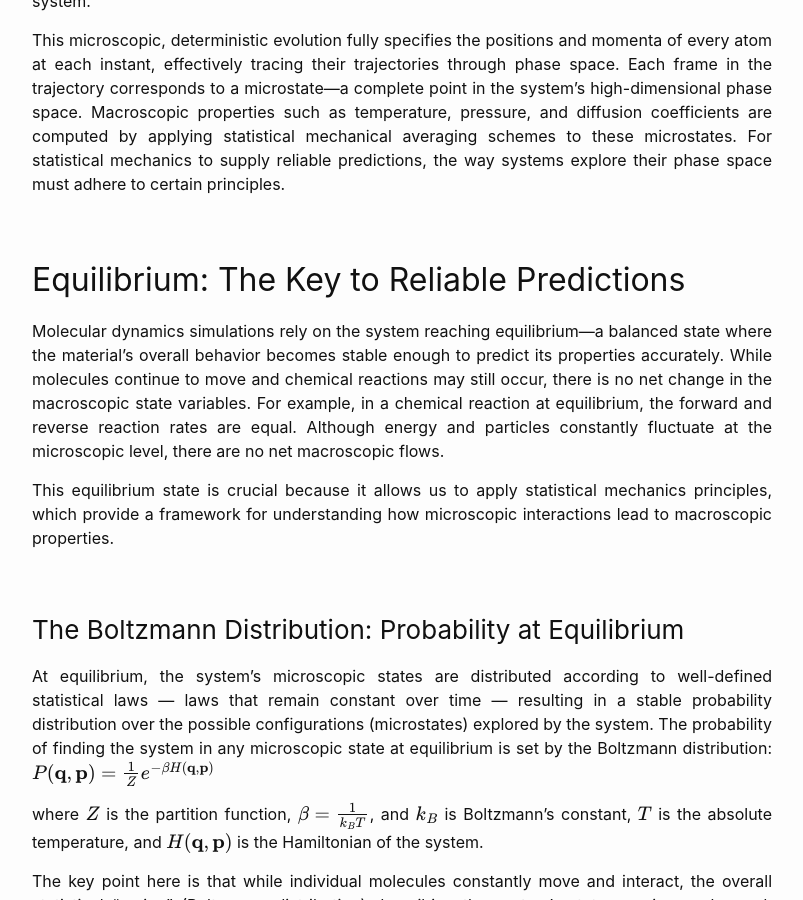
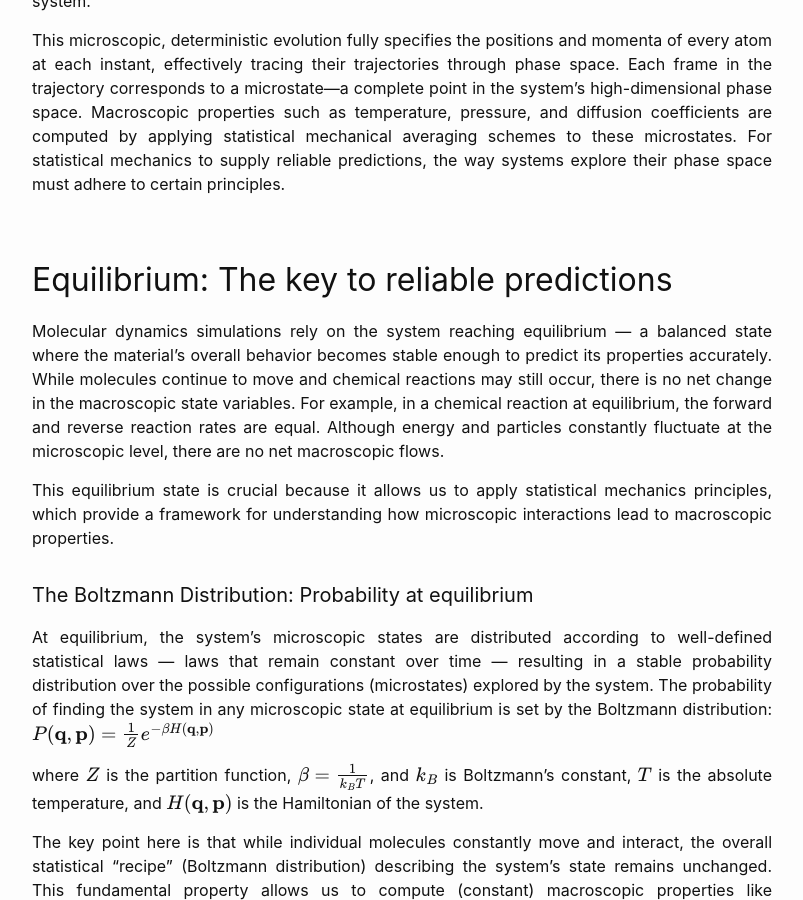
Before and after one commit to sbkashif/sbkashif.github.io, a Jekyll site: the page built from _posts/2025-07-30-nemd.md, in a window 1280 px wide and 900 px high, scrolled down 849 px. Shown: the whole window, without its empty margins (238-1041 px from the left). Built offline with Jekyll 4.4.1, drawn with Linux system fonts in a browser that asks for light colours; some of the changed text lies outside the part shown.

```diff
--- a/_posts/2025-07-30-nemd.md
+++ b/_posts/2025-07-30-nemd.md
@@ -25,13 +25,13 @@ Here, $$\mathbf{q}$$ and $$\mathbf{p}$$ are positions and momenta, and $$H$$ is
 
 This microscopic, deterministic evolution fully specifies the positions and momenta of every atom at each instant, effectively tracing their trajectories through phase space. Each frame in the trajectory corresponds to a microstate—a complete point in the system’s high-dimensional phase space. Macroscopic properties such as temperature, pressure, and diffusion coefficients are computed by applying statistical mechanical averaging schemes to these microstates. For statistical mechanics to supply reliable predictions, the way systems explore their phase space must adhere to certain principles.
 
-## Equilibrium: The Key to Reliable Predictions
+## Equilibrium: The key to reliable predictions
 
-Molecular dynamics simulations rely on the system reaching equilibrium—a balanced state where the material’s overall behavior becomes stable enough to predict its properties accurately. While molecules continue to move and chemical reactions may still occur, there is no net change in the macroscopic state variables. For example, in a chemical reaction at equilibrium, the forward and reverse reaction rates are equal. Although energy and particles constantly fluctuate at the microscopic level, there are no net macroscopic flows.
+Molecular dynamics simulations rely on the system reaching equilibrium — a balanced state where the material’s overall behavior becomes stable enough to predict its properties accurately. While molecules continue to move and chemical reactions may still occur, there is no net change in the macroscopic state variables. For example, in a chemical reaction at equilibrium, the forward and reverse reaction rates are equal. Although energy and particles constantly fluctuate at the microscopic level, there are no net macroscopic flows.
 
 This equilibrium state is crucial because it allows us to apply statistical mechanics principles, which provide a framework for understanding how microscopic interactions lead to macroscopic properties.
 
-### The Boltzmann Distribution: Probability at Equilibrium
+#### The Boltzmann Distribution: Probability at equilibrium
 
 At equilibrium, the system’s microscopic states are distributed according to well-defined statistical laws — laws that remain constant over time — resulting in a stable probability distribution over the possible configurations (microstates) explored by the system. The probability of finding the system in any microscopic state at equilibrium is set by the Boltzmann distribution:
 $$ P(\mathbf{q}, \mathbf{p}) = \frac{1}{Z} e^{-\beta H(\mathbf{q}, \mathbf{p})} $$
@@ -43,7 +43,7 @@ The key point here is that while individual molecules constantly move and intera
 We should also note that the Boltzmann distribution isn't an arbitrary mathematical convenience but emerges from fundamental principles of statistical mechanics. When a system is in contact with a heat bath at temperature T, the probability of finding it in any microstate with energy E is given by the Boltzmann factor, $$e^{-E/k_{B}T}$$. This reflects the balance between energy and entropy: lower energy states are more probable, but higher energy states are also accessible due to thermal fluctuations.
 
 
-### Liouville’s Theorem: Phase-space preservation
+#### Liouville’s Theorem: Phase-space preservation
 
 How does the probability distribution over microscopic states remain stable as the system evolves dynamically? What if the dynamics (coming from numerical integration) somehow bias certain states or distort the probabilities we're supposed to sample?
 
@@ -106,7 +103,7 @@ where $$\delta(t)$$ and $$\delta_0$$ are the separations between two trajectorie
 
 In practice, positive Lyapunov exponents indicate that the system’s dynamics are chaotic, effectively erasing memory of initial conditions over time. This chaotic behavior acts like a mixing spoon, continuously stirring the system so that it explores its accessible phase space thoroughly and efficiently. Such thorough exploration is essential for the reliability of molecular dynamics: it ensures that time averages converge to meaningful, ensemble-representative values.
 
-### Detailed Balance: The Signature of Equilibrium
+#### Detailed Balance: The signature of equilibrium
 
 Simply sampling all accessible states is not sufficient to guarantee equilibrium. A fundamental microscopic criterion must also be met — the condition of detailed balance. This principle asserts that at equilibrium, every microscopic process is exactly balanced by its reverse process, occurring with equal probability and rate. It is this precise balance of forward and backward transitions that underpins the stationarity of the Boltzmann distribution and the stability of equilibrium.
 
```
Also changed, not shown: other parts of _posts/2025-07-30-nemd.md (+2 -5 lines).
